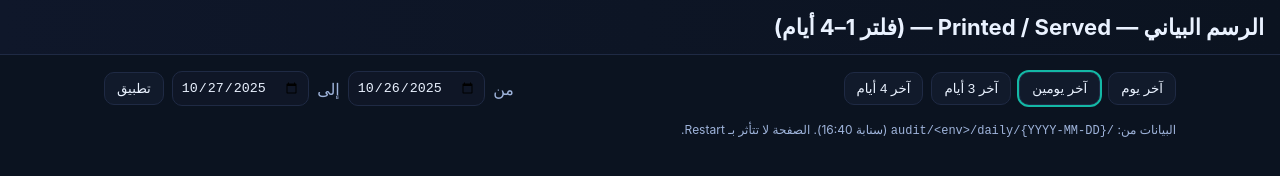
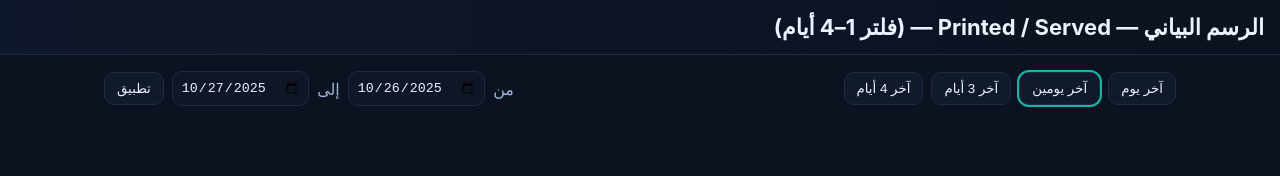
Before and after one commit to Rubamah/Cardiac_chart, a plain HTML site: page index.html in a window 1280 px wide. Drawn offline with Linux system fonts and the light colour scheme; no server answers.

Commit message:
Update index.html

```diff
--- a/index.html
+++ b/index.html
@@ -54,7 +54,6 @@
   </div>
 
   <div id="grid" class="grid"></div>
-  <div class="note">البيانات من: <code>/audit/&lt;env&gt;/daily/{YYYY-MM-DD}</code> (سنابة 16:40). الصفحة لا تتأثر بـ Restart.</div>
 </main>
 
 <script>
```
